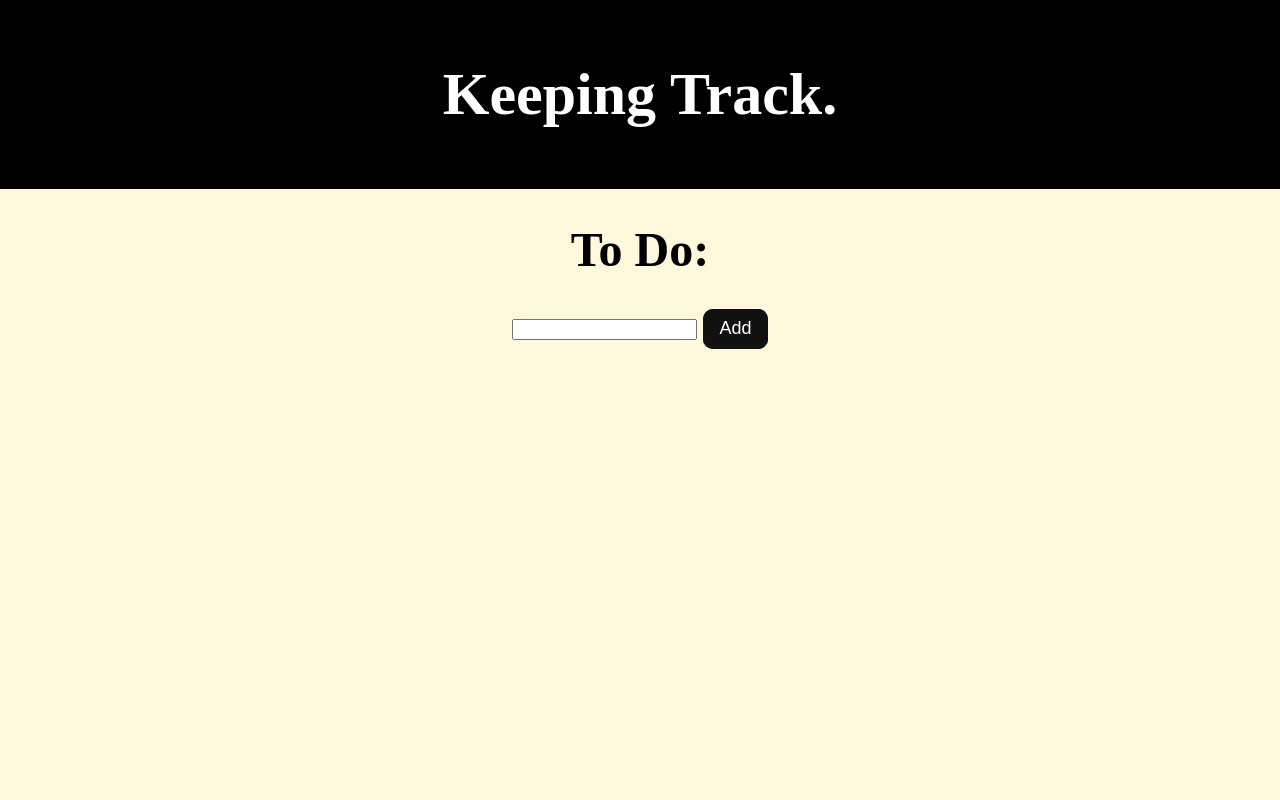
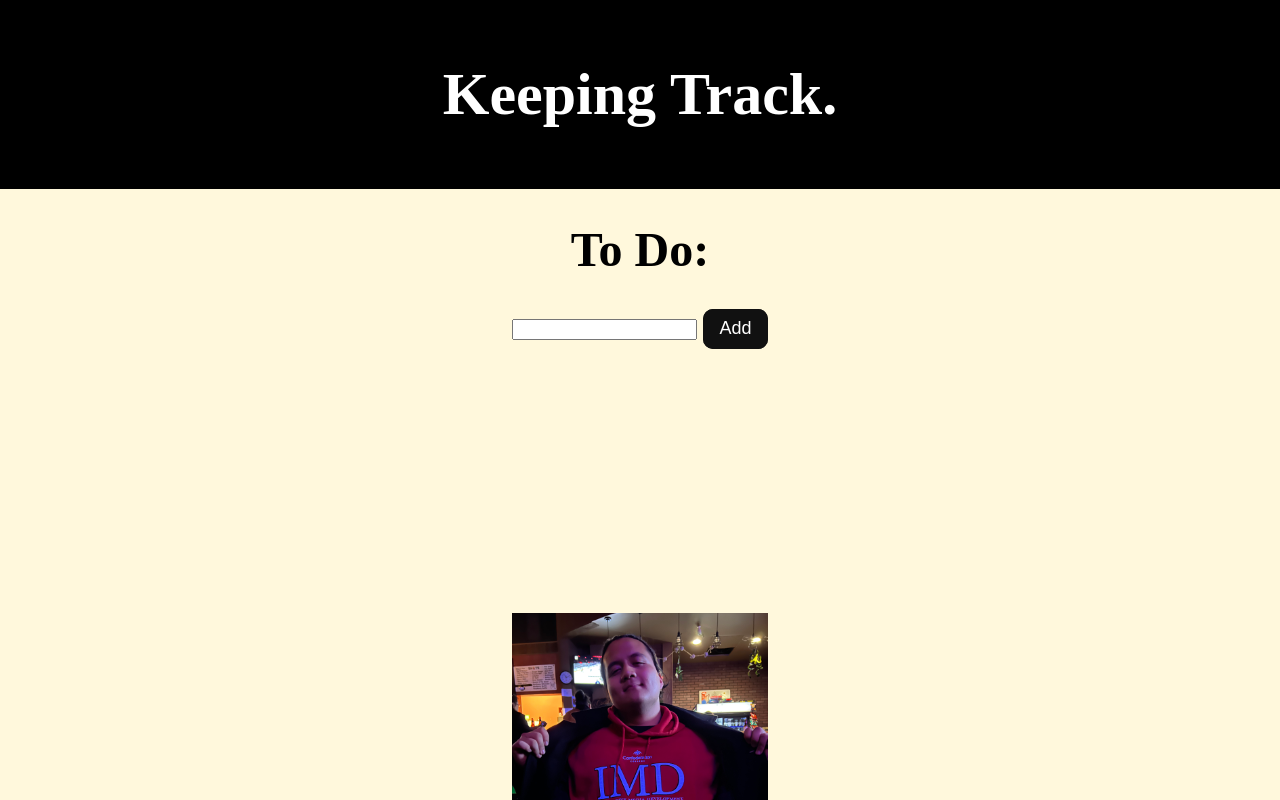
Before and after one commit to why39charactersonlybruh/todo-native-4, a SvelteKit app: page / in a window 1280 px wide. Shown: the top 800 px of the page. Built offline with nearby package versions, Linux system fonts and the light colour scheme.

Commit message:
added image and changed style

```diff
--- a/src/app.html
+++ b/src/app.html
@@ -11,5 +11,6 @@
 	   </div>
 	<body data-sveltekit-preload-data="hover">
 		<div style="display: contents">%sveltekit.body%</div>
+		<img src="%sveltekit.assets%/ba.JPG" alt="ba">
 	</body>
 </html>
--- a/src/style.css
+++ b/src/style.css
@@ -7,6 +7,12 @@ body {
 }
 button{
      font-size: large;
+}
+
+body img {
+    width: 20%;
+    padding-top: 10em;
+    border-radius: 20em;
 }
 
 .header {
```
Also changed, not shown: static/ba.JPG (added).
